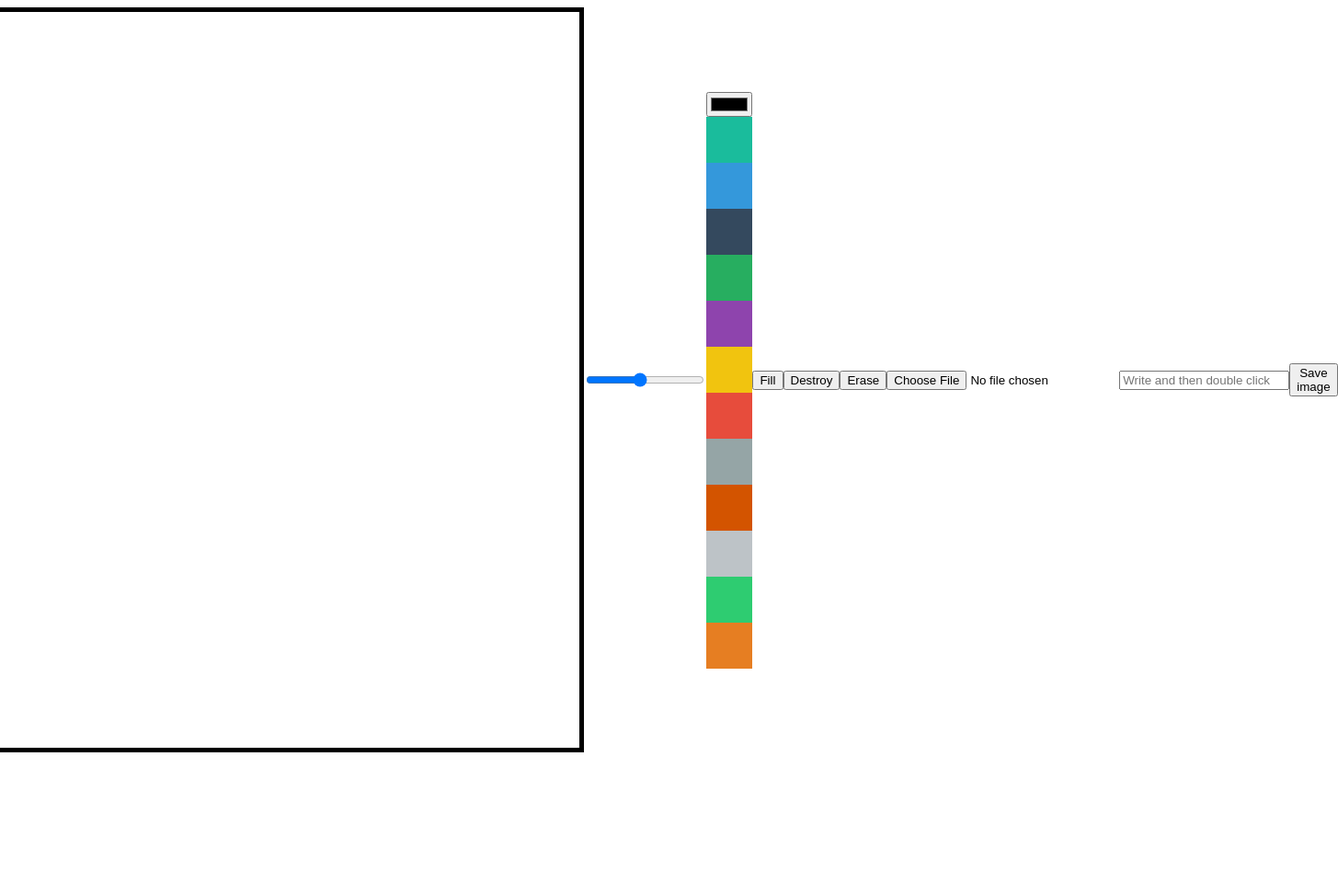
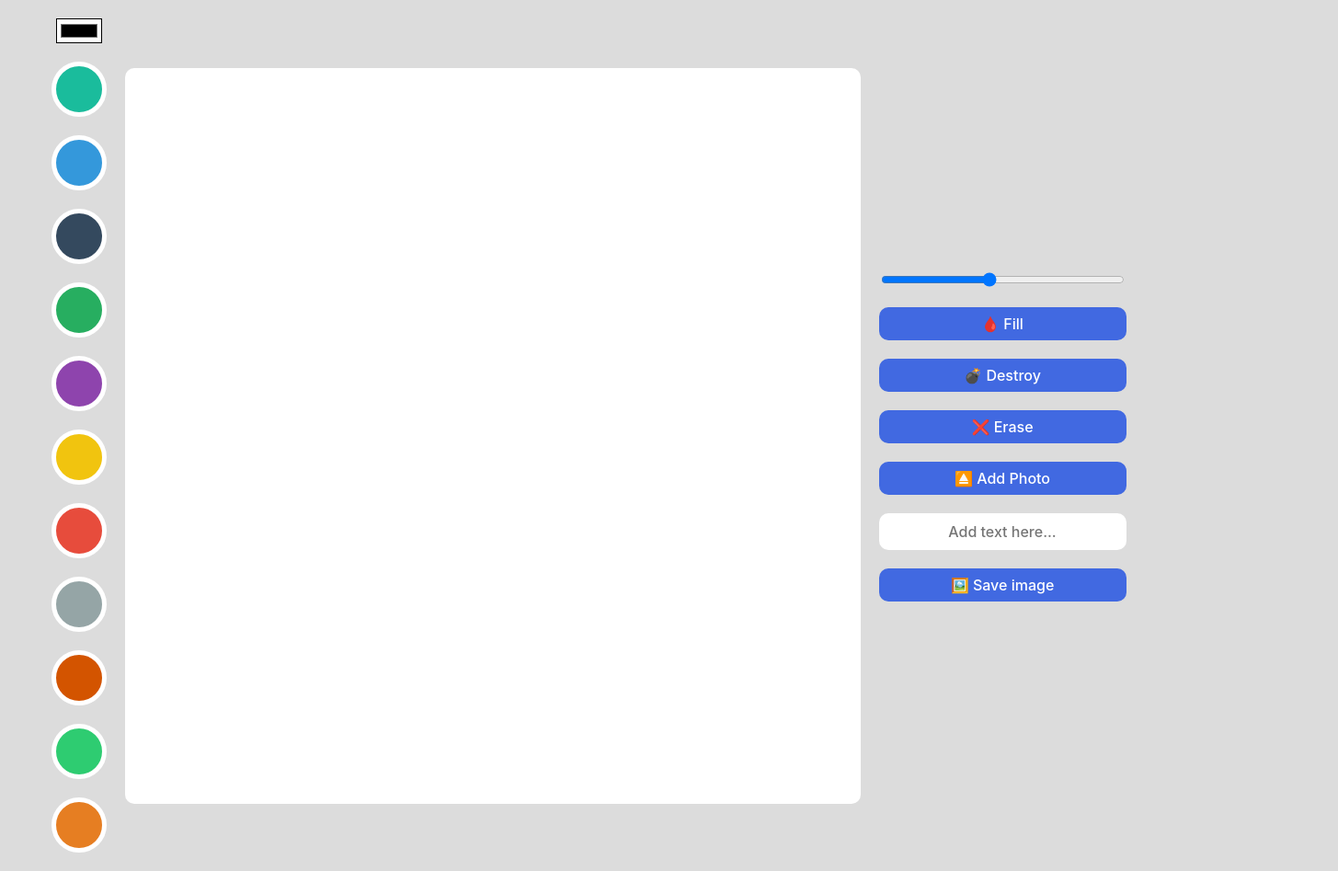
Before and after one commit to JeonggonCho/JS-canvas, a plain HTML site: page index.html in a window 1280 px wide. Shown: the whole page at 92% size, 1455 px wide, since content can reach past the window. Before the commit the page ends 826 px from the top, so only its background shows below. Drawn offline with Linux system fonts and the light colour scheme.

Commit message:
style: edit_style.css

```diff
--- a/app.js
+++ b/app.js
@@ -74,8 +74,10 @@ function onCanvasClick() {
 }
 
 function onDestroyClick() {
-  ctx.fillStyle = "white";
-  ctx.fillRect(0, 0, CANVAS_WIDTH, CANVAS_HEIGHT);
+  if (window.confirm("정말 지우시겠습니까?")) {
+    ctx.fillStyle = "white";
+    ctx.fillRect(0, 0, CANVAS_WIDTH, CANVAS_HEIGHT);
+  }
 }
 
 function onEraserClick() {
--- a/index.html
+++ b/index.html
@@ -6,9 +6,7 @@
     <link rel="stylesheet" href="style.css" />
 </head>
 <body>
-    <canvas></canvas>
-    <input id="line-width" type="range" min="1" max="10" value="5" step="0.5" />
-    <div>
+    <div class="color-options">
         <input id="color" type="color" />
         <div class="color-option" style="background-color: #1abc9c;" data-color="#1abc9c"></div>
         <div class="color-option" style="background-color: #3498db;" data-color="#3498db"></div>
@@ -19,17 +17,29 @@
         <div class="color-option" style="background-color: #e74c3c;" data-color="#e74c3c"></div>
         <div class="color-option" style="background-color: #95a5a6;" data-color="#95a5a6"></div>
         <div class="color-option" style="background-color: #d35400;" data-color="#d35400"></div>
-        <div class="color-option" style="background-color: #bdc3c7;" data-color="#bdc3c7"></div>
         <div class="color-option" style="background-color: #2ecc71;" data-color="#2ecc71"></div>
         <div class="color-option" style="background-color: #e67e22;" data-color="#e67e22"></div>
     </div>
-    <button id="mode-btn">Fill</button>
-    <button id="destroy-btn">Destroy</button>
-    <button id="eraser-btn">Erase</button>
-    <input id="file" type="file" accept="image/*">
-    <input id="text" type="text" placeholder="Write and then double click" />
-    <button id="save">Save image</button>
-
+    <canvas></canvas>
+    <div class="btns">
+        <input
+            id="line-width"
+            type="range"
+            min="1"
+            max="10"
+            value="5"
+            step="0.5"
+        />
+        <button id="mode-btn">🩸 Fill</button>
+        <button id="destroy-btn">💣 Destroy</button>
+        <button id="eraser-btn">❌ Erase</button>
+        <label for="file">
+            ⏏️ Add Photo
+            <input id="file" type="file" accept="image/*">
+        </label>
+        <input id="text" type="text" placeholder="Add text here..." />
+        <button id="save">🖼️ Save image</button>
+    </div>
     <script src="app.js"></script>
 </body>
 </html>
--- /dev/null
+++ b/reset.css
@@ -0,0 +1,43 @@
+html, body, div, span, applet, object, iframe,
+h1, h2, h3, h4, h5, h6, p, blockquote, pre,
+a, abbr, acronym, address, big, cite, code,
+del, dfn, em, img, ins, kbd, q, s, samp,
+small, strike, strong, sub, sup, tt, var,
+b, u, i, center,
+dl, dt, dd, ol, ul, li,
+fieldset, form, label, legend,
+table, caption, tbody, tfoot, thead, tr, th, td,
+article, aside, canvas, details, embed,
+figure, figcaption, footer, header, hgroup,
+menu, nav, output, ruby, section, summary,
+time, mark, audio, video {
+    margin: 0;
+    padding: 0;
+    border: 0;
+    font-size: 100%;
+    font: inherit;
+    vertical-align: baseline;
+}
+/* HTML5 display-role reset for older browsers */
+article, aside, details, figcaption, figure,
+footer, header, hgroup, menu, nav, section {
+    display: block;
+}
+body {
+    line-height: 1;
+}
+ol, ul {
+    list-style: none;
+}
+blockquote, q {
+    quotes: none;
+}
+blockquote:before, blockquote:after,
+q:before, q:after {
+    content: '';
+    content: none;
+}
+table {
+    border-collapse: collapse;
+    border-spacing: 0;
+}
--- a/style.css
+++ b/style.css
@@ -1,7 +1,20 @@
+@import "reset.css";
+
+body {
+    display: flex;
+    gap: 20px;
+    justify-content: space-between;
+    align-items: flex-start;
+    background-color: gainsboro;
+    padding: 20px;
+    font-family: -apple-system;
+}
+
 canvas {
     width: 800px;
     height: 800px;
-    border: 5px solid black;
+    background-color: white;
+    border-radius: 10px;
 }
 
 body {
@@ -10,8 +23,63 @@ body {
     align-items: center;
 }
 
+.btns {
+    display: flex;
+    flex-direction: column;
+    gap: 20px;
+}
+
+.color-options {
+    display: flex;
+    flex-direction: column;
+    gap: 20px;
+    align-items: center;
+}
+
 .color-option {
     width: 50px;
     height: 50px;
+    border-radius: 50%;
     cursor: pointer;
+    border: 5px solid white;
+    transition: transform ease-in .1s;
 }
+
+.color-option:hover {
+    transform: scale(1.2);
+}
+
+input#color {
+    background-color: white;
+}
+
+button,
+label {
+    all: unset;
+    padding: 10px;
+    text-align: center;
+    background-color: royalblue;
+    color: white;
+    font-weight: 500;
+    cursor: pointer;
+    border-radius: 10px;
+    transition: opacity linear .1s;
+}
+
+button:hover,
+label:hover {
+    opacity: 0.85;
+}
+
+input#file {
+    display: none;
+}
+
+input#text {
+    all: unset;
+    padding: 10px;
+    text-align: center;
+    border-radius: 10px;
+    font-weight: 500;
+    background-color: white;
+}
```
Also changed, not shown: 1 other file.
